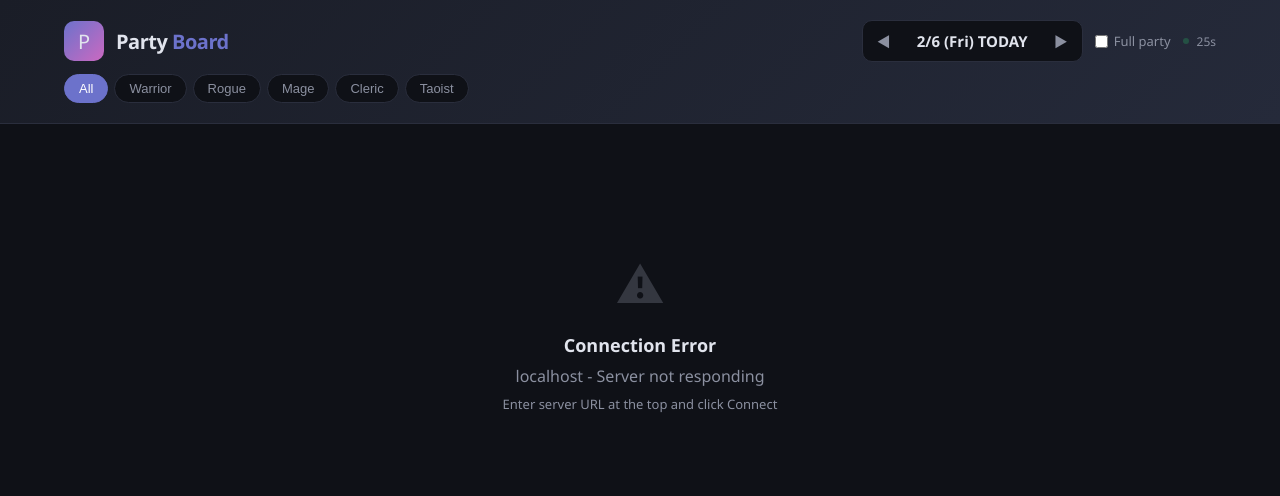
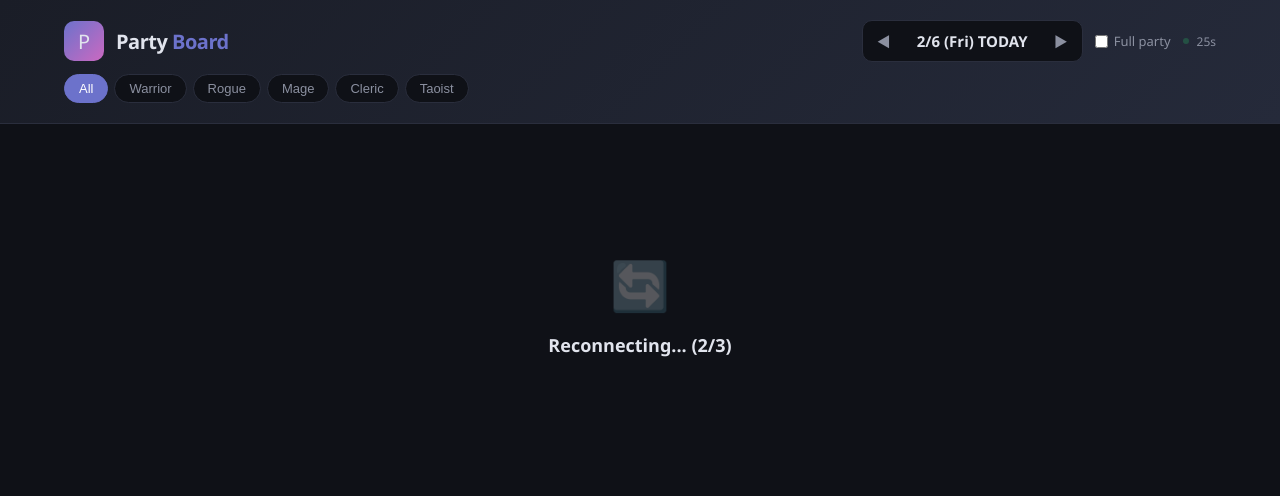
Before and after one commit to minho83/wikibot-kakao, a website: page public/index.html in a window 1280 px wide. Drawn offline with Linux system fonts and the light colour scheme; no server answers.

Commit message:
fix: Add auto-retry on connection failure in party page
- Retry up to 3 times with increasing delay (2s, 4s, 6s)
- Show reconnecting status instead of immediate error
- Smarter error message based on access context

Co-Authored-By: Claude Opus 4.6 <noreply@anthropic.com>

```diff
--- a/public/index.html
+++ b/public/index.html
@@ -735,7 +735,10 @@ function setFilter(el, job) {
   renderParties();
 }
 
-async function loadParties() {
+let retryCount = 0;
+const MAX_RETRY = 3;
+
+async function loadParties(isRetry = false) {
   const dateStr = formatDate(currentDate);
   const includeComplete = document.getElementById('includeComplete').checked;
 
@@ -743,9 +746,10 @@ async function loadParties() {
     const resp = await fetch(apiUrl('/api/party/vacancy?') + new URLSearchParams({
       date: dateStr,
       include_complete: includeComplete ? '1' : '0'
-    }));
+    }), { signal: AbortSignal.timeout(8000) });
     const data = await resp.json();
 
+    retryCount = 0;
     if (data.success) {
       allParties = data.parties || [];
       renderStats(data);
@@ -757,10 +761,23 @@ async function loadParties() {
     }
   } catch (err) {
     console.error('Load error:', err);
-    const hint = SERVER_URL ? SERVER_URL : 'localhost';
+    // Auto retry up to 3 times with increasing delay
+    if (retryCount < MAX_RETRY) {
+      retryCount++;
+      const delay = retryCount * 2000;
+      document.getElementById('content').innerHTML =
+        `<div class="empty-state"><div class="empty-state-icon">&#x1F504;</div><h3>Reconnecting... (${retryCount}/${MAX_RETRY})</h3></div>`;
+      setTimeout(() => loadParties(true), delay);
+      return;
+    }
+    const isLocal = !SERVER_URL && location.protocol !== 'file:';
+    const msg = isLocal
+      ? 'Server temporarily unavailable. Will retry on next refresh.'
+      : 'Server not responding. Check server URL above.';
     document.getElementById('content').innerHTML =
-      `<div class="empty-state"><div class="empty-state-icon">&#x26A0;</div><h3>Connection Error</h3><p>${hint} - Server not responding</p><p style="margin-top:8px;font-size:13px;">Enter server URL at the top and click Connect</p></div>`;
+      `<div class="empty-state"><div class="empty-state-icon">&#x26A0;</div><h3>Connection Error</h3><p>${msg}</p></div>`;
     document.getElementById('serverStatus').className = 'server-status err';
+    retryCount = 0;
   }
 
   refreshCountdown = 30;
```
